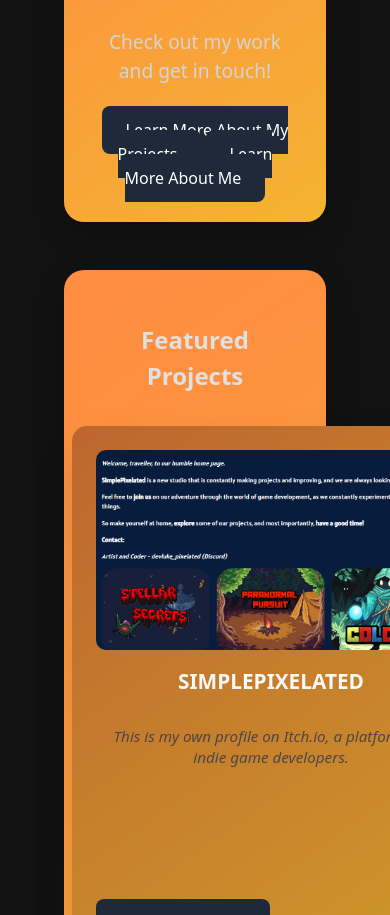
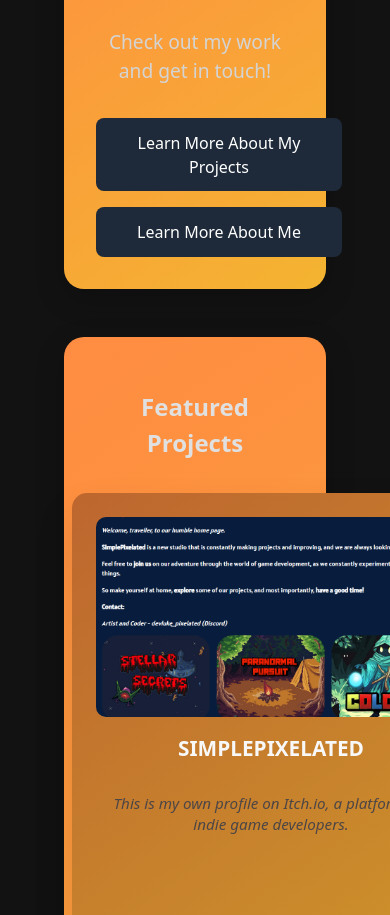
Before and after one commit to Bram-VE/my-portfolio, a React (Vite) app: page / in a window 390 px wide. Shown: the part 1895-2810 px from the top of the page. Built offline with nearby package versions, Linux system fonts and the light colour scheme.

Commit message:
Fixed Responsive

```diff
--- a/src/components/home.module.css
+++ b/src/components/home.module.css
@@ -58,8 +58,11 @@
 }
 
 .skillsButtons {
+  display: flex;
   gap: 1rem;
   margin-top: 2rem;
+  justify-content: center;
+  flex-wrap: wrap;
 }
 
 .ctaButton {
@@ -70,6 +73,7 @@
   font-size: 1.1rem;
   cursor: pointer;
   transition: transform 0.3s ease, background-color 0.3s ease;
+  text-align: center;
 }
 
 .ctaButton:hover {
@@ -197,8 +201,15 @@
     align-items: center;
   }
 
+  .skillsButtons {
+    flex-direction: column;
+    align-items: center;
+  }
+
   .ctaButton {
     font-size: 1rem;
     padding: 0.8rem 1.5rem;
+    width: 100%;
+    max-width: 300px;
   }
 }
--- a/src/components/home_screen.jsx
+++ b/src/components/home_screen.jsx
@@ -47,7 +47,6 @@
             <p>Check out my work and get in touch!</p>
             <div className={styles.skillsButtons}>
               <Link to="/projects" className={styles.ctaButton}>Learn More About My Projects</Link>
-              <span> </span>
               <Link to="/about" className={styles.ctaButton}>Learn More About Me</Link>
             </div>
           </div>
```
